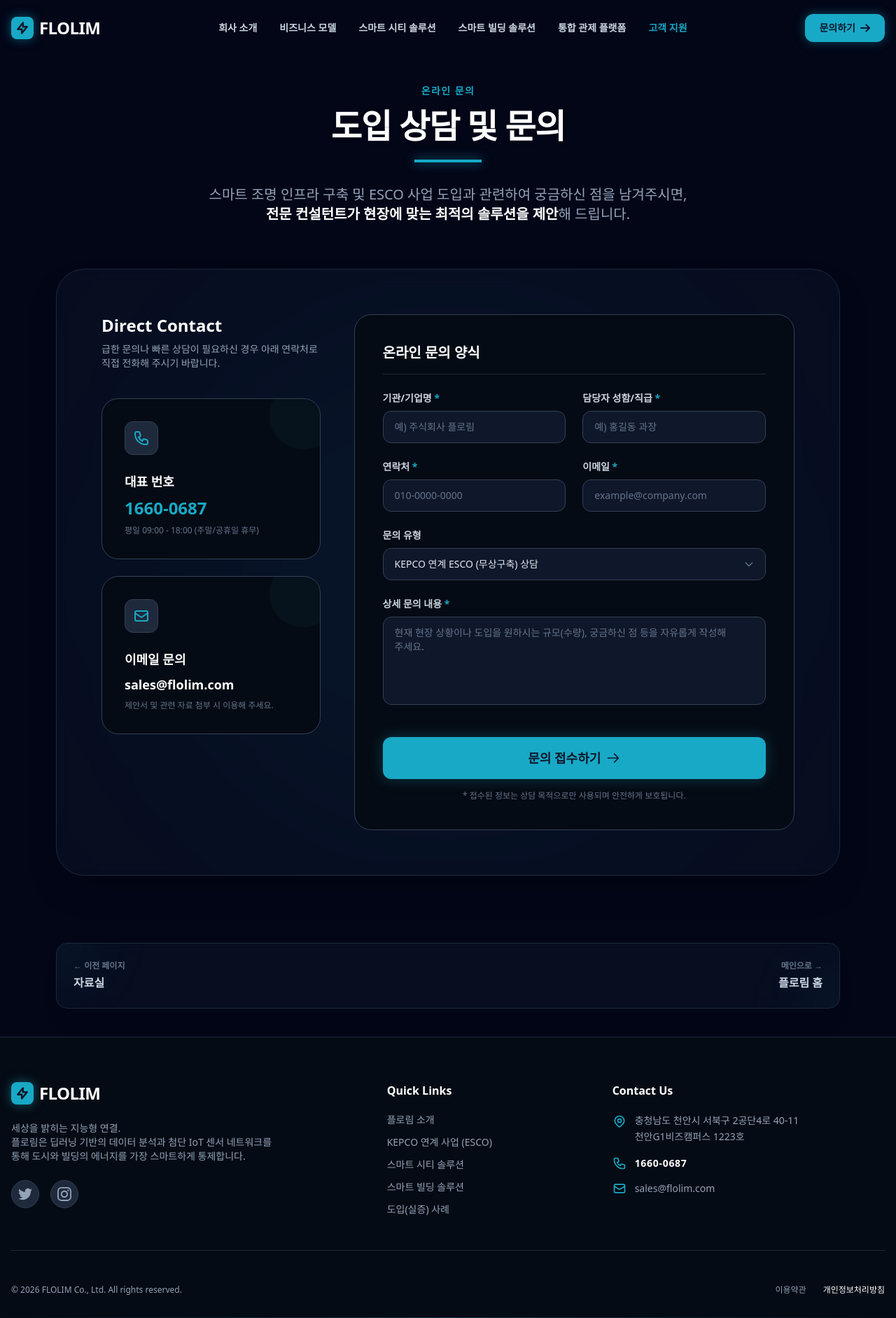
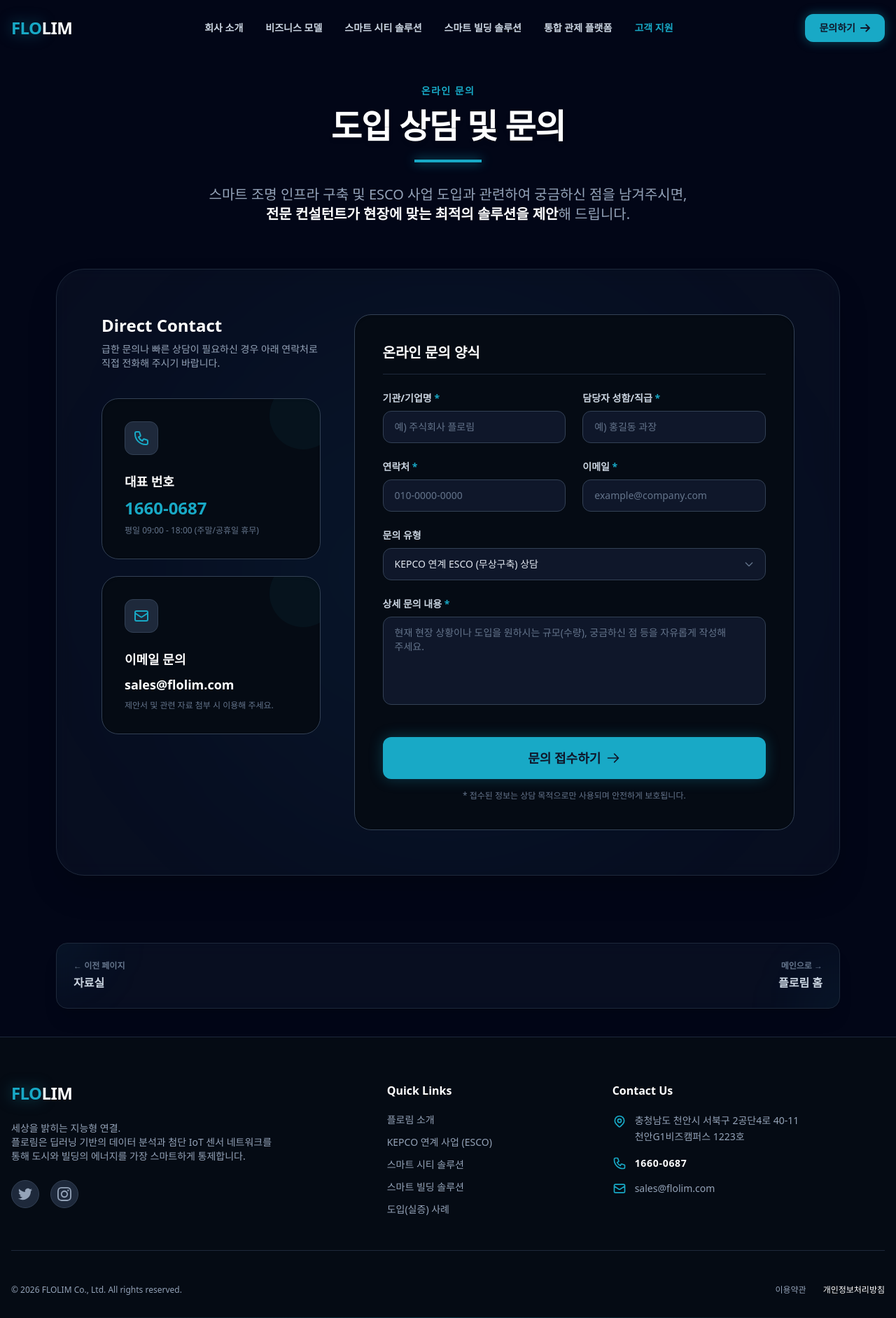
Before and after one commit to flolim-mj54/flolim-website, a React (Vite) app: page /support/contact in a window 1280 px wide. Shown: the whole page at 70% size. Built offline with nearby package versions, Linux system fonts and the light colour scheme.

Commit message:
헤더 푸터 로고 수정

```diff
--- a/src/components/Footer.tsx
+++ b/src/components/Footer.tsx
@@ -6,22 +6,21 @@
       <div className="absolute bottom-0 left-0 w-full h-[1px] bg-gradient-to-r from-transparent via-flolim/30 to-transparent"></div>
 
       <div className="container mx-auto px-4 max-w-7xl relative z-10">
-        {/* 💡 [수정] md:grid-cols-2를 md:grid-cols-12로 변경하여 태블릿 1줄 정렬 */}
-        <div className="grid grid-cols-1 md:grid-cols-12 gap-8 md:gap-6 lg:gap-10 mb-10 md:mb-12 border-b border-slate-800 pb-10 md:pb-12">
+        <div className="grid grid-cols-1 sm:grid-cols-12 gap-8 sm:gap-4 md:gap-6 lg:gap-10 mb-10 md:mb-12 border-b border-slate-800 pb-10 md:pb-12">
 
-          {/* 💡 [수정] 태블릿에서 5칸 차지 */}
-          <div className="md:col-span-5 lg:col-span-5">
-            <div className="flex items-center gap-2 mb-4 md:mb-6">
-              <div className="w-7 h-7 md:w-8 md:h-8 bg-flolim rounded-lg flex items-center justify-center shadow-[0_0_15px_rgba(24,169,198,0.5)]">
-                <svg className="w-4 h-4 md:w-5 md:h-5 text-slate-900" fill="none" stroke="currentColor" viewBox="0 0 24 24"><path strokeLinecap="round" strokeLinejoin="round" strokeWidth="3" d="M13 10V3L4 14h7v7l9-11h-7z"></path></svg>
-              </div>
-              <span className="text-xl md:text-2xl font-black text-white tracking-tight">FLOLIM</span>
+          <div className="sm:col-span-5 lg:col-span-5">
+            {/* 💡 [수정] 텍스트 형태의 FLO(청록색) + LIM(흰색) 로고로 교체 */}
+            <div className="flex items-center mb-4 md:mb-6">
+              <span className="text-xl md:text-2xl font-black tracking-tight">
+                <span className="text-flolim drop-shadow-[0_0_10px_rgba(24,169,198,0.5)]">FLO</span>
+                <span className="text-white">LIM</span>
+              </span>
             </div>
-            <p className="text-xs md:text-sm font-light leading-relaxed mb-6 max-w-sm break-keep">
+            <p className="text-[11px] sm:text-xs md:text-sm font-light leading-relaxed mb-6 max-w-sm break-keep">
               세상을 밝히는 지능형 연결.<br />
               플로림은 딥러닝 기반의 데이터 분석과 첨단 IoT 센서 네트워크를 통해 도시와 빌딩의 에너지를 가장 스마트하게 통제합니다.
             </p>
-            <div className="flex gap-3 md:gap-4">
+            <div className="flex gap-2 sm:gap-3 md:gap-4">
               <div className="w-8 h-8 md:w-10 md:h-10 rounded-full bg-slate-800 flex items-center justify-center hover:bg-flolim hover:text-slate-900 active:scale-95 transition-all cursor-pointer border border-slate-700 hover:border-flolim">
                 <svg className="w-4 h-4 md:w-5 md:h-5" fill="currentColor" viewBox="0 0 24 24"><path d="M24 4.557c-.883.392-1.832.656-2.828.775 1.017-.609 1.798-1.574 2.165-2.724-.951.564-2.005.974-3.127 1.195-.897-.957-2.178-1.555-3.594-1.555-3.179 0-5.515 2.966-4.797 6.045-4.091-.205-7.719-2.165-10.148-5.144-1.29 2.213-.669 5.108 1.523 6.574-.806-.026-1.566-.247-2.229-.616-.054 2.281 1.581 4.415 3.949 4.89-.693.188-1.452.232-2.224.084.626 1.956 2.444 3.379 4.6 3.419-2.07 1.623-4.678 2.348-7.29 2.04 2.179 1.397 4.768 2.212 7.548 2.212 9.142 0 14.307-7.721 13.995-14.646.962-.695 1.797-1.562 2.457-2.549z"/></svg>
               </div>
@@ -31,10 +30,9 @@
             </div>
           </div>
 
-          {/* 💡 [수정] 태블릿에서 3칸 차지 */}
-          <div className="md:col-span-3 lg:col-span-3">
+          <div className="sm:col-span-3 lg:col-span-3 pt-6 sm:pt-0">
             <h4 className="text-white font-bold mb-4 md:mb-5">Quick Links</h4>
-            <ul className="space-y-2.5 md:space-y-3 text-xs md:text-sm">
+            <ul className="space-y-2.5 md:space-y-3 text-[11px] sm:text-xs md:text-sm">
               <li><Link to="/company/intro" className="hover:text-flolim transition-colors break-keep">플로림 소개</Link></li>
               <li><Link to="/business/esco" className="hover:text-flolim transition-colors break-keep">KEPCO 연계 사업 (ESCO)</Link></li>
               <li><Link to="/smart-city/intro" className="hover:text-flolim transition-colors break-keep">스마트 시티 솔루션</Link></li>
@@ -43,13 +41,12 @@
             </ul>
           </div>
 
-          {/* 💡 [수정] 태블릿에서 4칸 차지 */}
-          <div className="md:col-span-4 lg:col-span-4">
+          <div className="sm:col-span-4 lg:col-span-4 pt-6 sm:pt-0">
             <h4 className="text-white font-bold mb-4 md:mb-5">Contact Us</h4>
-            <ul className="space-y-3 md:space-y-4 text-xs md:text-sm">
+            <ul className="space-y-3 md:space-y-4 text-[11px] sm:text-xs md:text-sm">
               <li className="flex items-start gap-2.5 md:gap-3">
                 <svg className="w-4 h-4 md:w-5 md:h-5 text-flolim shrink-0 mt-0.5" fill="none" stroke="currentColor" viewBox="0 0 24 24"><path strokeLinecap="round" strokeLinejoin="round" strokeWidth="2" d="M17.657 16.657L13.414 20.9a1.998 1.998 0 01-2.827 0l-4.244-4.243a8 8 0 1111.314 0z"></path><path strokeLinecap="round" strokeLinejoin="round" strokeWidth="2" d="M15 11a3 3 0 11-6 0 3 3 0 016 0z"></path></svg>
-                <span className="leading-relaxed break-keep">충청남도 천안시 서북구 2공단4로 40-11<br className="hidden md:block" /> 천안G1비즈캠퍼스 1223호</span>
+                <span className="leading-relaxed break-keep">충청남도 천안시 서북구 2공단4로 40-11<br className="hidden sm:block" /> 천안G1비즈캠퍼스 1223호</span>
               </li>
               <li className="flex items-center gap-2.5 md:gap-3">
                 <svg className="w-4 h-4 md:w-5 md:h-5 text-flolim shrink-0" fill="none" stroke="currentColor" viewBox="0 0 24 24"><path strokeLinecap="round" strokeLinejoin="round" strokeWidth="2" d="M3 5a2 2 0 012-2h3.28a1 1 0 01.948.684l1.498 4.493a1 1 0 01-.502 1.21l-2.257 1.13a11.042 11.042 0 005.516 5.516l1.13-2.257a1 1 0 011.21-.502l4.493 1.498a1 1 0 01.684.949V19a2 2 0 01-2 2h-1C9.716 21 3 14.284 3 6V5z"></path></svg>
@@ -63,7 +60,7 @@
           </div>
         </div>
 
-        <div className="flex flex-col md:flex-row justify-between items-center gap-3 md:gap-4 text-[10px] md:text-xs font-light">
+        <div className="flex flex-col sm:flex-row justify-between items-center gap-3 md:gap-4 text-[10px] md:text-xs font-light">
           <p>© 2026 FLOLIM Co., Ltd. All rights reserved.</p>
           <div className="flex gap-4 md:gap-6">
             <Link to="#" className="hover:text-white transition-colors">이용약관</Link>
--- a/src/components/Header.tsx
+++ b/src/components/Header.tsx
@@ -7,16 +7,12 @@
   const [activeDropdown, setActiveDropdown] = useState<string | null>(null);
   const location = useLocation();
 
-  // 스크롤 감지하여 헤더 배경 스타일 변경
   useEffect(() => {
-    const handleScroll = () => {
-      setIsScrolled(window.scrollY > 20);
-    };
+    const handleScroll = () => setIsScrolled(window.scrollY > 20);
     window.addEventListener('scroll', handleScroll);
     return () => window.removeEventListener('scroll', handleScroll);
   }, []);
 
-  // 라우트 이동 시 모바일 메뉴 닫기
   useEffect(() => {
     setMobileMenuOpen(false);
     setActiveDropdown(null);
@@ -85,21 +81,20 @@
         className={`fixed top-0 left-0 w-full z-50 transition-all duration-300 ${
           isScrolled
             ? 'bg-[#020617]/80 backdrop-blur-md border-b border-slate-800 shadow-lg py-3'
-            : 'bg-transparent py-5'
+            : 'bg-transparent py-4 md:py-5'
         }`}
       >
         <div className="container mx-auto px-4 max-w-7xl">
           <div className="flex items-center justify-between">
 
-            {/* 로고 */}
-            <Link to="/" className="flex items-center gap-2 group z-50">
-              <div className="w-8 h-8 bg-flolim rounded-lg flex items-center justify-center shadow-[0_0_15px_rgba(24,169,198,0.5)] group-hover:shadow-[0_0_25px_rgba(24,169,198,0.8)] transition-all">
-                <svg className="w-5 h-5 text-slate-900" fill="none" stroke="currentColor" viewBox="0 0 24 24"><path strokeLinecap="round" strokeLinejoin="round" strokeWidth="3" d="M13 10V3L4 14h7v7l9-11h-7z"></path></svg>
-              </div>
-              <span className="text-2xl font-black text-white tracking-tight">FLOLIM</span>
+            {/* 💡 [수정] 텍스트 형태의 FLO(청록색) + LIM(흰색) 로고로 교체 */}
+            <Link to="/" className="flex items-center group z-50 active:scale-95 transition-transform">
+              <span className="text-xl md:text-2xl font-black tracking-tight">
+                <span className="text-flolim drop-shadow-[0_0_10px_rgba(24,169,198,0.5)] group-hover:text-cyan-400 transition-colors">FLO</span>
+                <span className="text-white">LIM</span>
+              </span>
             </Link>
 
-            {/* 데스크탑 메뉴 */}
             <nav className="hidden lg:flex items-center gap-8">
               {menuItems.map((item, idx) => (
                 <div
@@ -110,14 +105,13 @@
                 >
                   <Link
                     to={item.path}
-                    className={`text-sm font-bold transition-colors py-2 flex items-center gap-1 ${
+                    className={`text-sm font-bold transition-colors py-2 flex items-center gap-1 break-keep ${
                       location.pathname.includes(item.path.split('/')[1]) ? 'text-flolim' : 'text-slate-300 hover:text-white'
                     }`}
                   >
                     {item.title}
                   </Link>
 
-                  {/* 드롭다운 메뉴 */}
                   <div
                     className={`absolute top-full left-1/2 transform -translate-x-1/2 pt-4 transition-all duration-300 ${
                       activeDropdown === item.title ? 'opacity-100 visible translate-y-0' : 'opacity-0 invisible translate-y-2'
@@ -129,7 +123,7 @@
                         <Link
                           key={subIdx}
                           to={sub.path}
-                          className={`block px-5 py-2.5 text-xs font-medium transition-colors hover:bg-slate-800 ${
+                          className={`block px-5 py-2.5 text-xs font-medium transition-colors hover:bg-slate-800 break-keep ${
                             location.pathname === sub.path ? 'text-flolim bg-slate-800/50' : 'text-slate-400 hover:text-white'
                           }`}
                         >
@@ -142,20 +136,18 @@
               ))}
             </nav>
 
-            {/* 문의하기 버튼 (데스크탑) - 메인 홈과 동일한 Cyan 디자인 적용 */}
             <div className="hidden lg:block">
               <Link
                 to="/support/contact"
-                className="px-5 py-2.5 bg-flolim hover:bg-cyan-400 text-slate-900 text-sm font-bold rounded-xl shadow-[0_0_15px_rgba(24,169,198,0.4)] transition-all duration-300 flex items-center gap-1.5 hover:-translate-y-0.5"
+                className="px-5 py-2.5 bg-flolim hover:bg-cyan-400 active:scale-95 text-slate-900 text-sm font-bold rounded-xl shadow-[0_0_15px_rgba(24,169,198,0.4)] transition-all duration-300 flex items-center gap-1.5 hover:-translate-y-0.5"
               >
                 문의하기
                 <svg className="w-4 h-4" fill="none" stroke="currentColor" viewBox="0 0 24 24"><path strokeLinecap="round" strokeLinejoin="round" strokeWidth="3" d="M14 5l7 7m0 0l-7 7m7-7H3"></path></svg>
               </Link>
             </div>
 
-            {/* 모바일 햄버거 버튼 */}
             <button
-              className="lg:hidden text-white p-2 z-50"
+              className="lg:hidden text-white p-2 z-50 active:scale-90 transition-transform"
               onClick={() => setMobileMenuOpen(!mobileMenuOpen)}
             >
               <svg className="w-6 h-6" fill="none" stroke="currentColor" viewBox="0 0 24 24">
@@ -169,19 +161,18 @@
         </div>
       </header>
 
-      {/* 모바일 전체화면 메뉴 */}
       <div className={`fixed inset-0 bg-[#020617]/95 backdrop-blur-lg z-40 lg:hidden transition-opacity duration-300 ${mobileMenuOpen ? 'opacity-100 visible' : 'opacity-0 invisible'}`}>
-        <div className="h-full overflow-y-auto pt-24 pb-10 px-6">
-          <div className="flex flex-col gap-6">
+        <div className="h-full overflow-y-auto pt-20 pb-10 px-6">
+          <div className="flex flex-col gap-5">
             {menuItems.map((item, idx) => (
-              <div key={idx} className="border-b border-slate-800 pb-4">
-                <h3 className="text-flolim font-bold text-lg mb-4">{item.title}</h3>
-                <div className="flex flex-col gap-3 pl-4 border-l border-slate-800 ml-2">
+              <div key={idx} className="border-b border-slate-800 pb-3">
+                <h3 className="text-flolim font-bold text-base mb-3 break-keep">{item.title}</h3>
+                <div className="flex flex-col gap-2.5 pl-3 border-l border-slate-800 ml-1">
                   {item.subItems.map((sub, subIdx) => (
                     <Link
                       key={subIdx}
                       to={sub.path}
-                      className={`text-sm ${location.pathname === sub.path ? 'text-white font-bold' : 'text-slate-400'}`}
+                      className={`text-sm break-keep ${location.pathname === sub.path ? 'text-white font-bold' : 'text-slate-400'}`}
                     >
                       {sub.name}
                     </Link>
@@ -190,10 +181,9 @@
               </div>
             ))}
 
-            {/* 모바일 하단 문의하기 버튼 - 디자인 동일 적용 */}
             <Link
               to="/support/contact"
-              className="w-full flex items-center justify-center gap-2 py-4 bg-flolim hover:bg-cyan-400 text-slate-900 font-bold rounded-xl mt-4 shadow-[0_0_15px_rgba(24,169,198,0.4)] transition-colors"
+              className="w-full flex items-center justify-center gap-2 py-3.5 bg-flolim hover:bg-cyan-400 active:scale-95 text-slate-900 font-bold rounded-xl mt-4 shadow-[0_0_15px_rgba(24,169,198,0.4)] transition-all"
             >
               온라인 문의하기
               <svg className="w-5 h-5" fill="none" stroke="currentColor" viewBox="0 0 24 24"><path strokeLinecap="round" strokeLinejoin="round" strokeWidth="3" d="M14 5l7 7m0 0l-7 7m7-7H3"></path></svg>
```
